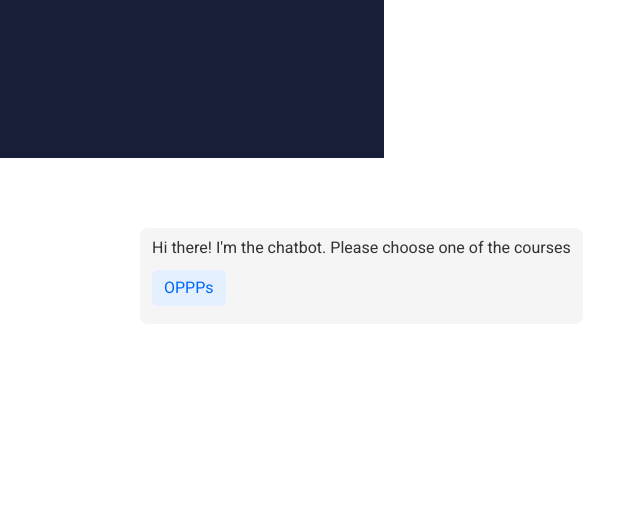
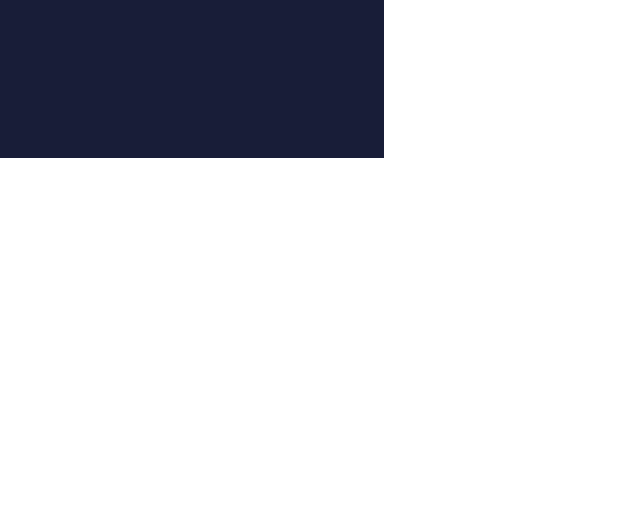
Before and after one commit to FatimaMadan/PolyCompanion, a PHP site: page /bot.php in a window 1280 px wide. Shown: the part 717-1222 px from the top of the page, without its empty margins (0-640 px from the left). Run offline with PHP 8.4, Linux system fonts and the light colour scheme; data that the repository does not hold is empty; some libraries are stand-ins or nearby versions.

Commit message:
bot updated

```diff
--- a/bot.php
+++ b/bot.php
@@ -2,8 +2,6 @@
 ob_start();
 include 'debugging.php';
 include 'header.php';
-
-
 
 //if (empty($_SESSION['uid'])) {
 //    // User is not logged in, redirect to login page
@@ -11,9 +9,7 @@
 //    header("Location: Login.php");
 //    exit();
 //}
-//?><!DOCTYPE html>
-
-<link href="css/botDesign.css" rel="stylesheet"><!-- comment -->
+//?>
 
 <div class="blue-div">
     <div class="robot-container">
@@ -29,49 +25,32 @@
 
 
 <div class="white-div">
-    <div class="chat-container">
+<!--    <div class="chat-container">
 
         <div class="bot-message">
             Hi there! I'm the chatbot. Please choose one of the courses
             <div class="option-buttons">
 
                 <?php
-                $AllMajors = MajorBank::getAllMaj();
-                        if (!empty($AllMajors)) {
-                            for ($i = 0; $i < count($AllMajors); $i++) {
-                                echo '<button class="option-button" onclick="sendMessage(\'' . $AllMajors[$i]->MajorId . '\')">'.$AllMajors[$i]->MajorName.'</button>';
-
-                             }
-                        } else {
-                            echo '<button class="option-button"> OPPPs </button>';
-                        }
+//                $AllMajors = MajorBank::getAllMaj();
+//                        if (!empty($AllMajors)) {
+//                            for ($i = 0; $i < count($AllMajors); $i++) {
+//                                echo '<button class="option-button" onclick="sendMessage(\'' . $AllMajors[$i]->MajorId . '\')">'.$AllMajors[$i]->MajorName.'</button>';
+//
+//                             }
+//                        } else {
+//                            echo '<button class="option-button"> OPPPs </button>';
+//                        }
                 ?>
-<!--                <button class="option-button" onclick="sendMessage('Option 2')">Show Most Frequently Asked Questions</button>
-                <button class="option-button" onclick="sendMessage('Option 3')">Show Majors</button>-->
+                <button class="option-button" onclick="sendMessage('Option 2')">Show Most Frequently Asked Questions</button>
+                <button class="option-button" onclick="sendMessage('Option 3')">Show Majors</button>
             </div>
         </div>
-    </div>
+    </div>-->
 </div>
 
-<script>
-    function sendMessage(majorId){
-        alert(majorId);
-           // Call the function in the course page and pass the selected course as a parameter
-        <?php
-                $AllCol = CourseBank::getAllColumns();
-                        if (!empty($AllCol)) {
-                            for ($i = 0; $i < count($AllCol); $i++) {
-                                echo '<button class="option-button">'.$AllCol[$i].'</button>';
-
-                             }
-                        } else {
-                            echo '<button class="option-button"> OPPPs </button>';
-                        }
-                ?>
-    }
-</script>
 
 
 <?php
-include './footer.php';
+include 'footer.php';
 ?>
--- a/header.php
+++ b/header.php
@@ -31,6 +31,10 @@
 
     <!-- Template Stylesheet -->
     <link href="css/style.css" rel="stylesheet">
+
+
+    <link href="css/botDesign.css" rel="stylesheet">
+
 
     <!-- JavaScript code -->
     <script>
```
